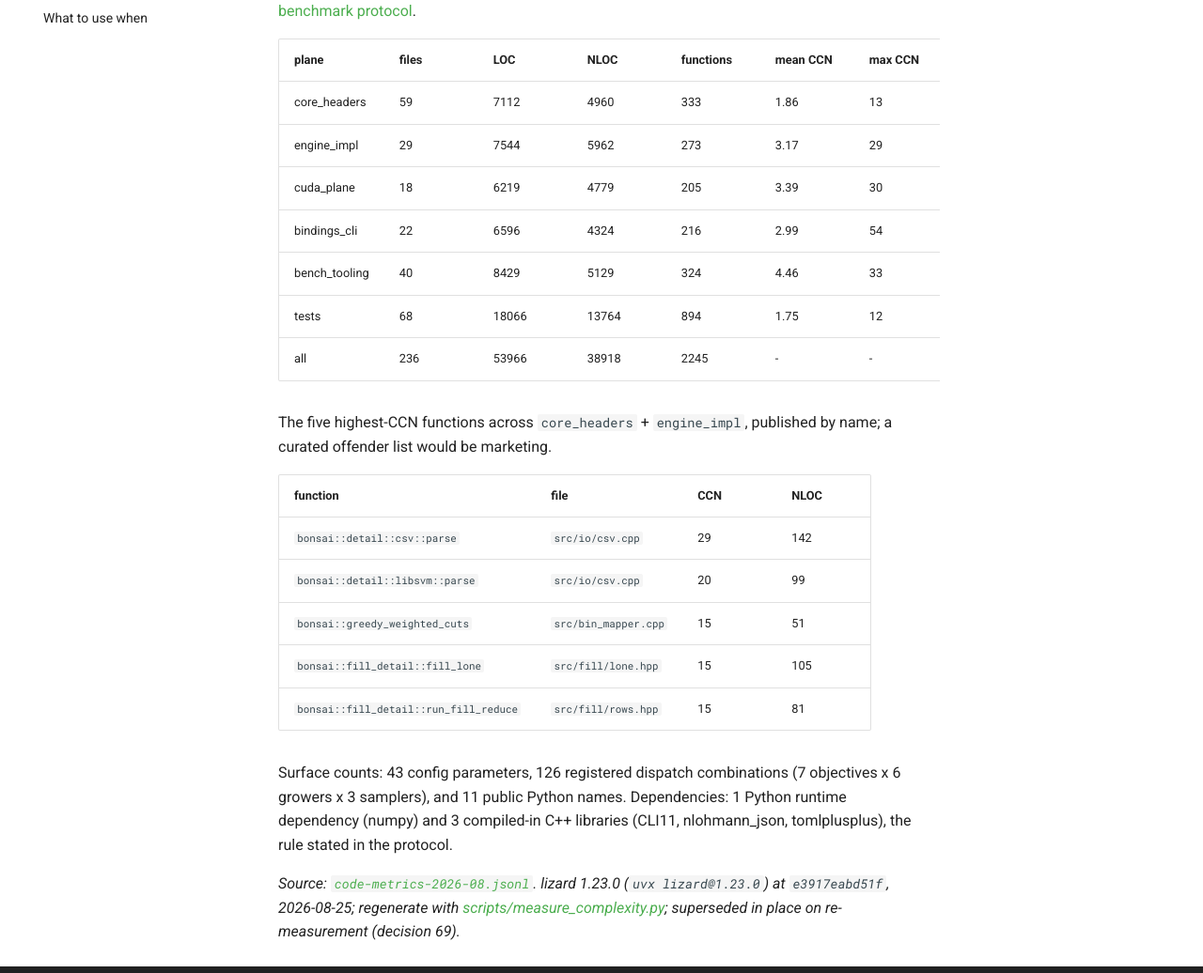
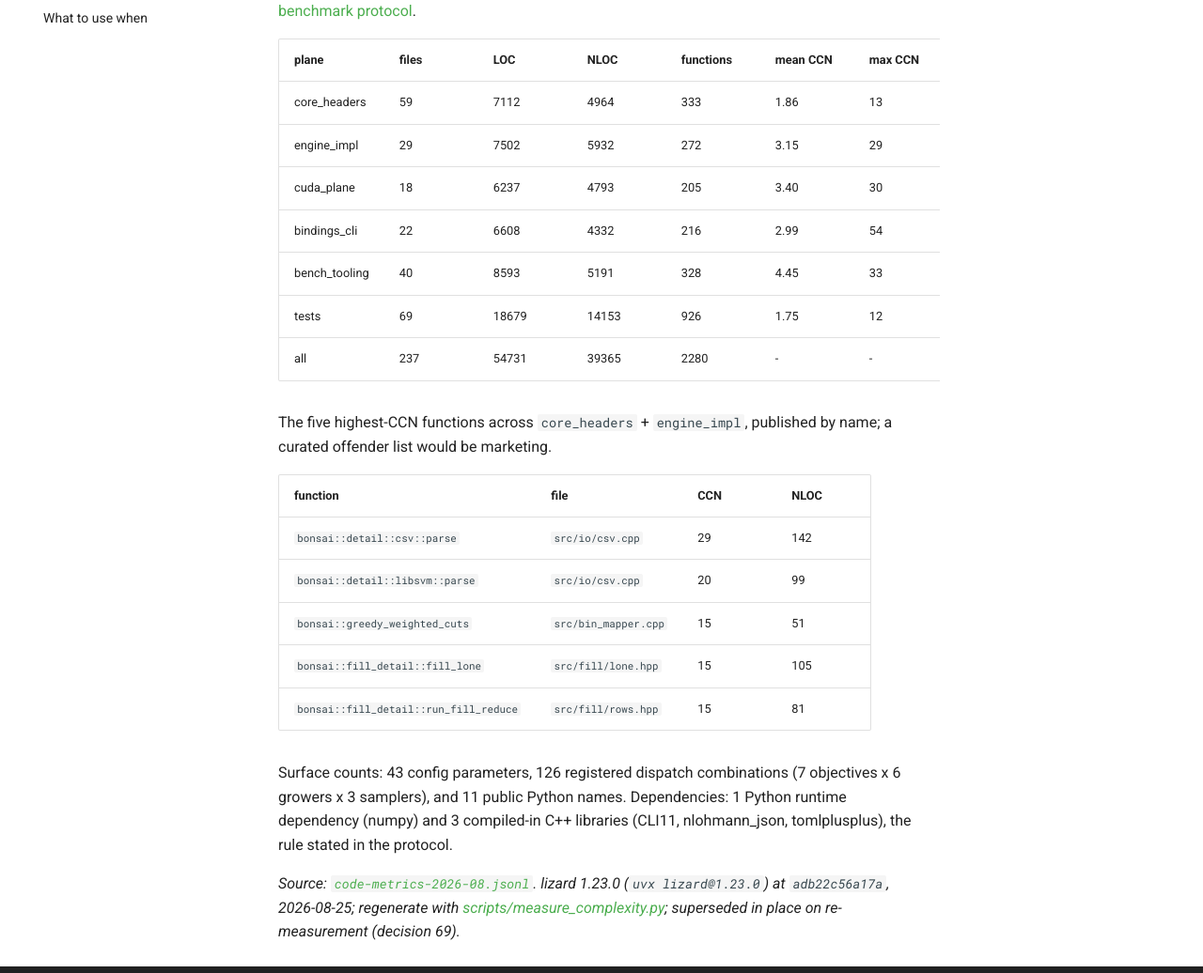
Before and after one commit to daniel-m-campos/bonsai, an MkDocs documentation site: the page built from docs/method/results/code-metrics.md, in a window 1280 px wide and 1400 px high. Shown: the part 356-1392 px from the top of the window at 94% size. Built offline with MkDocs 1.6.1 and Material for MkDocs 9.7.7, drawn with Linux system fonts in a browser that asks for light colours; comment, search, counter and statistics services are not loaded.

Commit message:
bench(standings): refresh the code axis
Measured on a clean checkout at adb22c5 rather than in place: the
working tree carries an unmerged probe adding 42 lines across
grower_impl.hpp and sampler.cpp, both in the engine_impl plane, and
measure_complexity.py reads working-tree content for the file list it
takes from git ls-files. Running it in place would have published
those lines as engine LOC and the probe's branches as complexity.

Completes the nine-axis refresh for 1.15.0; check_standings --release
1.15.0 now exits clean.

```diff
--- a/docs/method/results/code-metrics.md
+++ b/docs/method/results/code-metrics.md
@@ -6,13 +6,13 @@ Self-measurement of the bonsai tree, no comparison: line counts and lizard compl
 
 | plane | files | LOC | NLOC | functions | mean CCN | max CCN |
 |---|---|---|---|---|---|---|
-| core_headers | 59 | 7112 | 4960 | 333 | 1.86 | 13 |
-| engine_impl | 29 | 7544 | 5962 | 273 | 3.17 | 29 |
-| cuda_plane | 18 | 6219 | 4779 | 205 | 3.39 | 30 |
-| bindings_cli | 22 | 6596 | 4324 | 216 | 2.99 | 54 |
-| bench_tooling | 40 | 8429 | 5129 | 324 | 4.46 | 33 |
-| tests | 68 | 18066 | 13764 | 894 | 1.75 | 12 |
-| all | 236 | 53966 | 38918 | 2245 | - | - |
+| core_headers | 59 | 7112 | 4964 | 333 | 1.86 | 13 |
+| engine_impl | 29 | 7502 | 5932 | 272 | 3.15 | 29 |
+| cuda_plane | 18 | 6237 | 4793 | 205 | 3.40 | 30 |
+| bindings_cli | 22 | 6608 | 4332 | 216 | 2.99 | 54 |
+| bench_tooling | 40 | 8593 | 5191 | 328 | 4.45 | 33 |
+| tests | 69 | 18679 | 14153 | 926 | 1.75 | 12 |
+| all | 237 | 54731 | 39365 | 2280 | - | - |
 
 The five highest-CCN functions across `core_headers` + `engine_impl`, published by name; a curated offender list would be marketing.
 
@@ -26,4 +26,4 @@ The five highest-CCN functions across `core_headers` + `engine_impl`, published
 
 Surface counts: 43 config parameters, 126 registered dispatch combinations (7 objectives x 6 growers x 3 samplers), and 11 public Python names. Dependencies: 1 Python runtime dependency (numpy) and 3 compiled-in C++ libraries (CLI11, nlohmann_json, tomlplusplus), the rule stated in the protocol.
 
-*Source: [`code-metrics-2026-08.jsonl`](../../../benchmarks/results/code-metrics-2026-08.jsonl). lizard 1.23.0 (`uvx lizard@1.23.0`) at `e3917eabd51f`, 2026-08-25; regenerate with [scripts/measure_complexity.py](../../../scripts/measure_complexity.py); superseded in place on re-measurement (decision 69).*
+*Source: [`code-metrics-2026-08.jsonl`](../../../benchmarks/results/code-metrics-2026-08.jsonl). lizard 1.23.0 (`uvx lizard@1.23.0`) at `adb22c56a17a`, 2026-08-25; regenerate with [scripts/measure_complexity.py](../../../scripts/measure_complexity.py); superseded in place on re-measurement (decision 69).*
```
Also changed, not shown: 2 other files.
